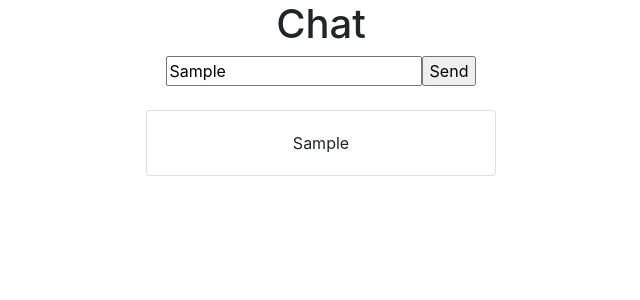
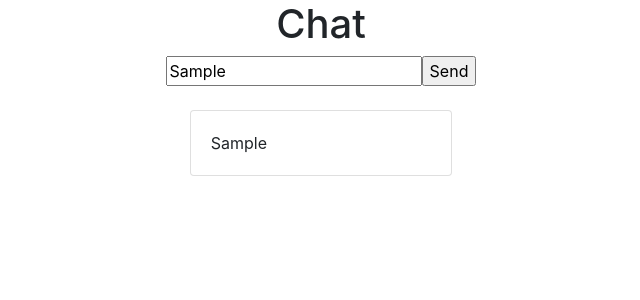
Before and after one commit to dewinterjack/chatter, a React (Create React App) app: page / in a window 1280 px wide. Both pictures are taken after typing "Sample" into the empty fields and a click on the input "Send". Shown: the top 300 px of the page, without its empty margins (319-959 px from the left). Built offline with nearby package versions, Linux system fonts and the light colour scheme.

Commit message:
Use card instead of li for message

```diff
--- a/src/components/Chat.tsx
+++ b/src/components/Chat.tsx
@@ -10,9 +10,9 @@ function Chat(props: any) {
 
   const messageList = () =>
     props.messages.map((message: Message) => (
-      <div>
+      <div key={message.timestamp}>
         <br />
-        <Card>
+        <Card style={{ width: "75%", margin: "auto", textAlign: "start" }}>
           <CardBody>
             <CardText>{message.message}</CardText>
           </CardBody>
```
